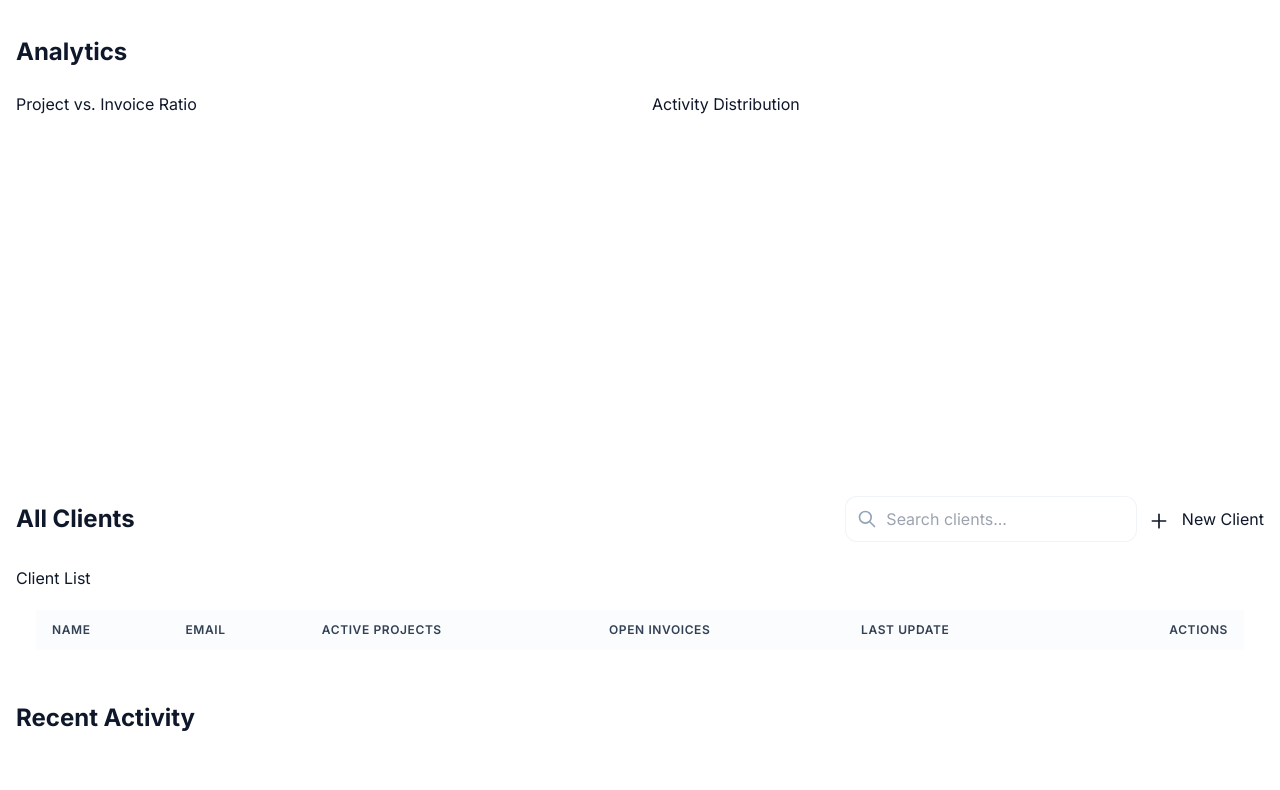
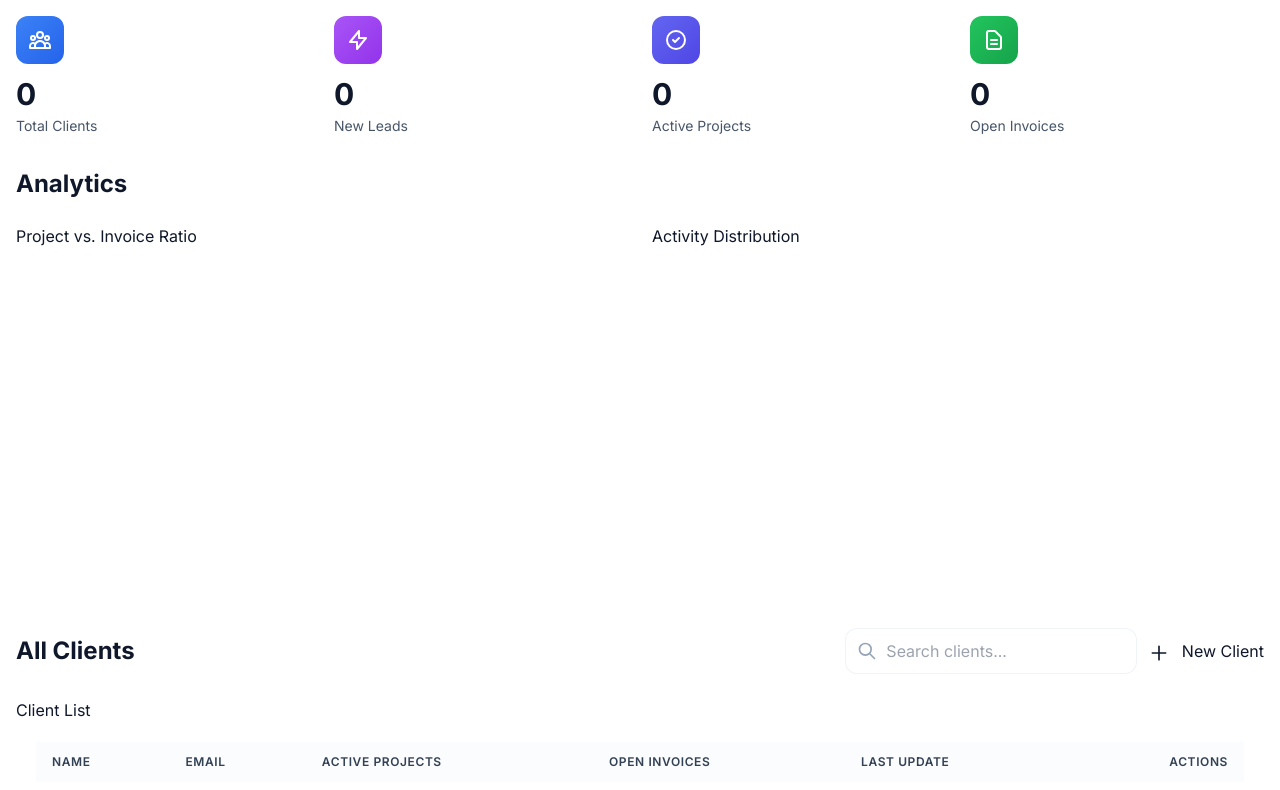
Before and after one commit to michaelnakhla00-beep/brandible-hub, a website: page admin.html in a window 1280 px wide. Shown: the part 228-1018 px from the top of the page. Drawn offline with nearby package versions, Linux system fonts and the light colour scheme; no server answers.

Commit message:
Add premium Quick Stats cards to Overview section with icons and gradients

```diff
--- a/admin.html
+++ b/admin.html
@@ -100,11 +100,66 @@
         <button id="tabClients" class="sidebar-link" onclick="showAdminSection('clients')">Clients</button>
         <button id="tabBookings" class="sidebar-link" onclick="showAdminSection('bookings')">Leads</button>
       </nav>
-      <!-- Admin KPIs -->
-        <section id="overviewSection">
-          <h2 class="text-2xl font-bold mb-6">Overview</h2>
-          <div id="adminKPIs" class="grid grid-cols-1 sm:grid-cols-2 lg:grid-cols-4 gap-4"></div>
-        </section>
+      <!-- Overview Section -->
+      <section id="overviewSection">
+        <div class="mb-8">
+          <h2 class="text-3xl font-bold mb-8">Overview</h2>
+
+          <!-- Quick Stats Cards -->
+          <div class="grid grid-cols-1 sm:grid-cols-2 lg:grid-cols-4 gap-6 mb-8">
+            <div class="quick-stat-card">
+              <div class="flex items-center justify-between mb-3">
+                <div class="p-3 rounded-xl bg-gradient-to-br from-blue-500 to-blue-600 text-white">
+                  <svg class="w-6 h-6" fill="none" stroke="currentColor" viewBox="0 0 24 24">
+                    <path stroke-linecap="round" stroke-linejoin="round" stroke-width="2" d="M17 20h5v-2a3 3 0 00-5.356-1.857M17 20H7m10 0v-2c0-.656-.126-1.283-.356-1.857M7 20H2v-2a3 3 0 015.356-1.857M7 20v-2c0-.656.126-1.283.356-1.857m0 0a5.002 5.002 0 019.288 0M15 7a3 3 0 11-6 0 3 3 0 016 0zm6 3a2 2 0 11-4 0 2 2 0 014 0zM7 10a2 2 0 11-4 0 2 2 0 014 0z"></path>
+                  </svg>
+                </div>
+              </div>
+              <div class="text-3xl font-bold text-slate-900 dark:text-white mb-1" id="statTotalClients">0</div>
+              <div class="text-sm text-slate-600 dark:text-slate-400">Total Clients</div>
+            </div>
+
+            <div class="quick-stat-card">
+              <div class="flex items-center justify-between mb-3">
+                <div class="p-3 rounded-xl bg-gradient-to-br from-purple-500 to-purple-600 text-white">
+                  <svg class="w-6 h-6" fill="none" stroke="currentColor" viewBox="0 0 24 24">
+                    <path stroke-linecap="round" stroke-linejoin="round" stroke-width="2" d="M13 10V3L4 14h7v7l9-11h-7z"></path>
+                  </svg>
+                </div>
+              </div>
+              <div class="text-3xl font-bold text-slate-900 dark:text-white mb-1" id="statNewLeads">0</div>
+              <div class="text-sm text-slate-600 dark:text-slate-400">New Leads</div>
+            </div>
+
+            <div class="quick-stat-card">
+              <div class="flex items-center justify-between mb-3">
+                <div class="p-3 rounded-xl bg-gradient-to-br from-indigo-500 to-indigo-600 text-white">
+                  <svg class="w-6 h-6" fill="none" stroke="currentColor" viewBox="0 0 24 24">
+                    <path stroke-linecap="round" stroke-linejoin="round" stroke-width="2" d="M9 12l2 2 4-4m6 2a9 9 0 11-18 0 9 9 0 0118 0z"></path>
+                  </svg>
+                </div>
+              </div>
+              <div class="text-3xl font-bold text-slate-900 dark:text-white mb-1" id="statActiveProjects">0</div>
+              <div class="text-sm text-slate-600 dark:text-slate-400">Active Projects</div>
+            </div>
+
+            <div class="quick-stat-card">
+              <div class="flex items-center justify-between mb-3">
+                <div class="p-3 rounded-xl bg-gradient-to-br from-green-500 to-green-600 text-white">
+                  <svg class="w-6 h-6" fill="none" stroke="currentColor" viewBox="0 0 24 24">
+                    <path stroke-linecap="round" stroke-linejoin="round" stroke-width="2" d="M9 12h6m-6 4h6m2 5H7a2 2 0 01-2-2V5a2 2 0 012-2h5.586a1 1 0 01.707.293l5.414 5.414a1 1 0 01.293.707V19a2 2 0 01-2 2z"></path>
+                  </svg>
+                </div>
+              </div>
+              <div class="text-3xl font-bold text-slate-900 dark:text-white mb-1" id="statOpenInvoices">0</div>
+              <div class="text-sm text-slate-600 dark:text-slate-400">Open Invoices</div>
+            </div>
+          </div>
+        </div>
+
+        <!-- Keep existing KPIs for backward compatibility -->
+        <div id="adminKPIs" class="hidden"></div>
+      </section>
 
       <!-- Analytics Section -->
       <section id="analyticsSection">
--- a/assets/js/admin.js
+++ b/assets/js/admin.js
@@ -35,13 +35,28 @@ let allBookingsGlobal = [];
 
 function renderAdminKPIs(clients = []) {
   const container = document.getElementById("adminKPIs");
-  if (!container) return;
 
   const totalProjects = clients.reduce((sum, c) => sum + (c.kpis?.activeProjects || 0), 0);
   const totalInvoices = clients.reduce((sum, c) => sum + (c.kpis?.openInvoices || 0), 0);
   const totalClients = clients.length;
   const totalFiles = clients.reduce((sum, c) => sum + (c.files?.length || 0), 0);
 
+  // Get new leads count
+  const newLeadsCount = allBookingsGlobal.filter(l => !l.status || l.status === 'New').length;
+
+  // Update Quick Stats cards
+  const statTotalClients = document.getElementById('statTotalClients');
+  const statNewLeads = document.getElementById('statNewLeads');
+  const statActiveProjects = document.getElementById('statActiveProjects');
+  const statOpenInvoices = document.getElementById('statOpenInvoices');
+
+  if (statTotalClients) statTotalClients.textContent = totalClients;
+  if (statNewLeads) statNewLeads.textContent = newLeadsCount;
+  if (statActiveProjects) statActiveProjects.textContent = totalProjects;
+  if (statOpenInvoices) statOpenInvoices.textContent = totalInvoices;
+
+  // Legacy KPI rendering for backward compatibility
+  if (container) {
     const entries = [
       { label: "Total Clients", value: totalClients },
       { label: "Active Projects", value: totalProjects },
@@ -58,6 +73,7 @@ function renderAdminKPIs(clients = []) {
         </div>`
       )
       .join("");
+  }
 }
 
 function renderClientsTable(clients = [], searchTerm = "") {
```
Lines whose indentation alone changed are shown as unchanged.
